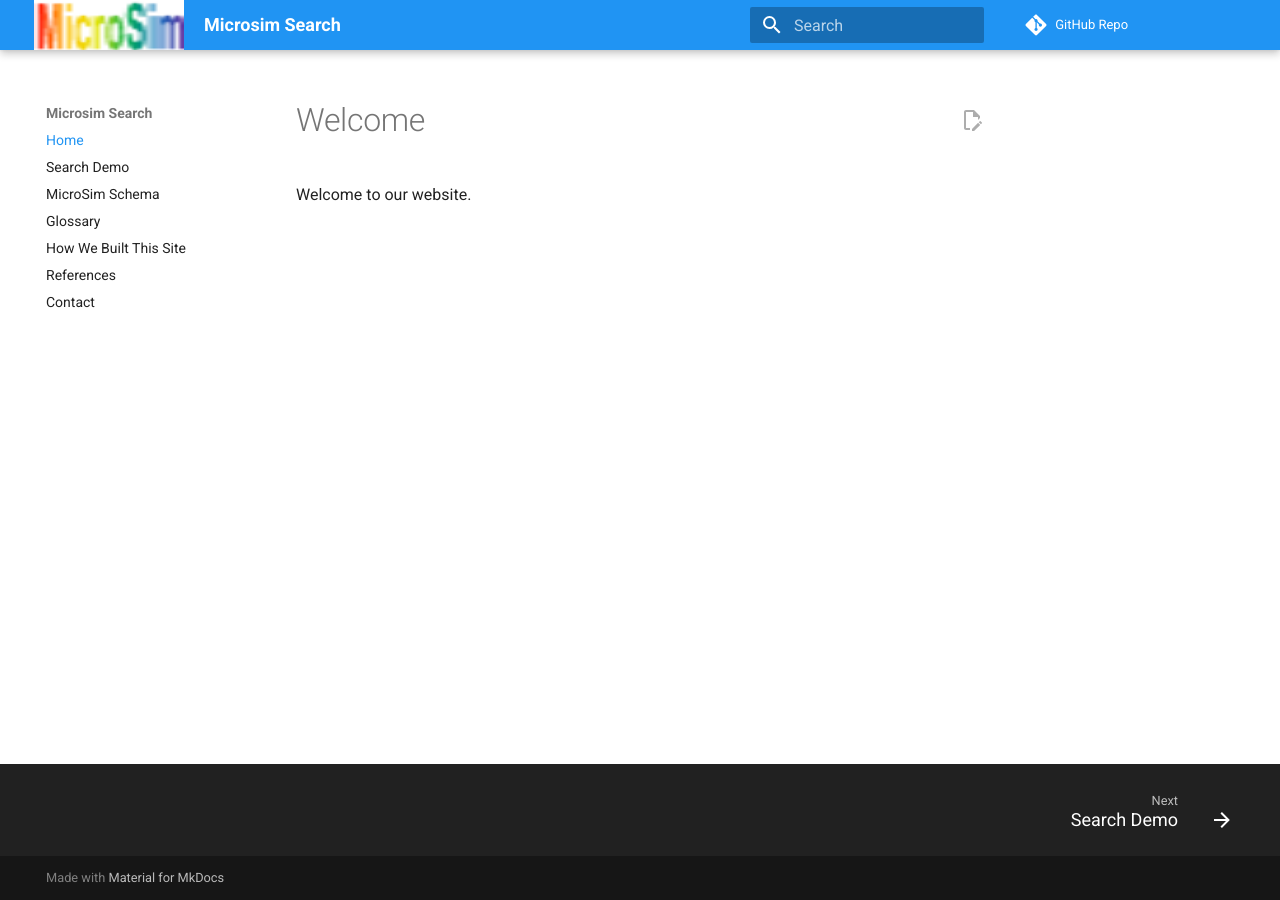
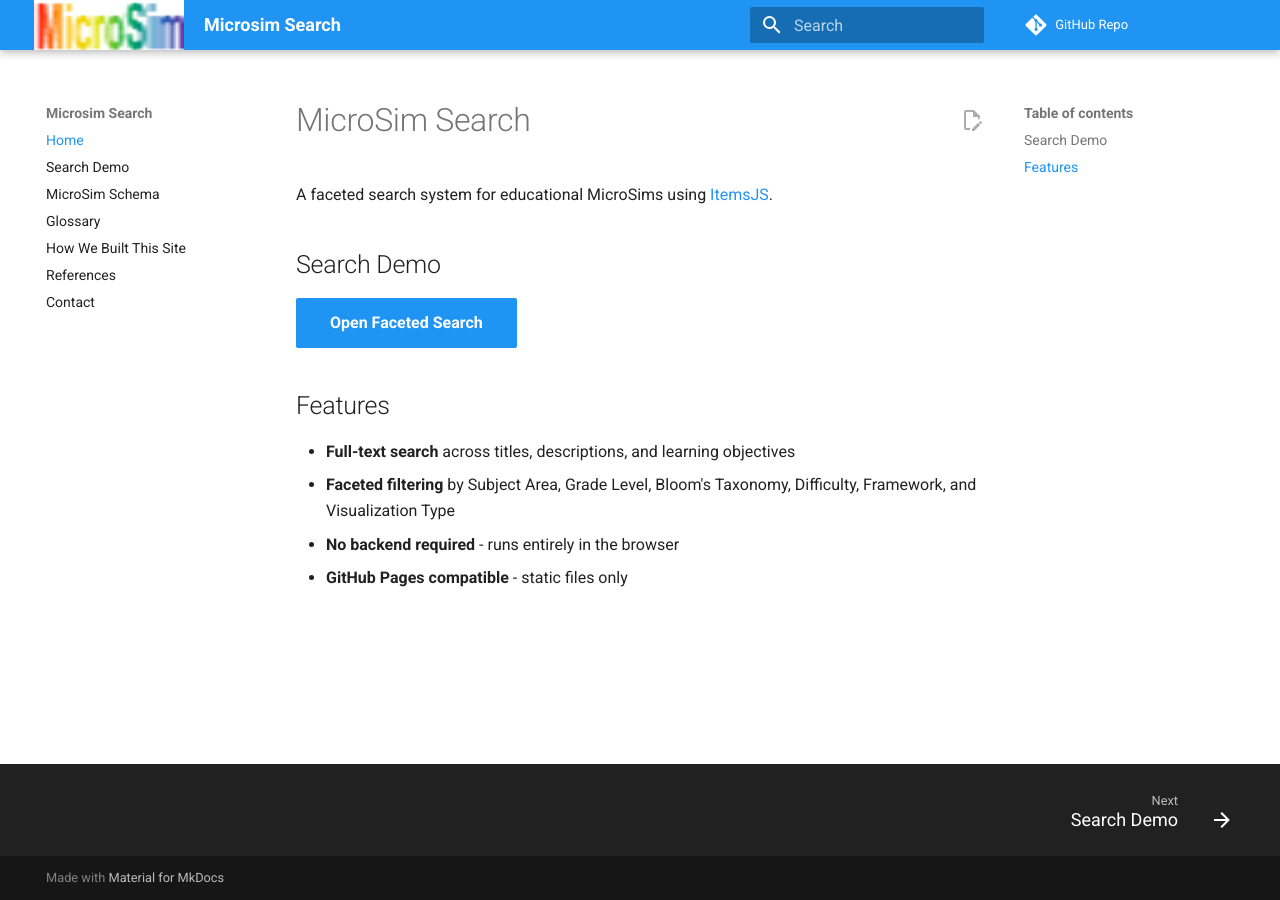
Before and after one commit to dmccreary/search-microsims, an MkDocs documentation site: the page built from docs/index.md, in a window 1280 px wide. Built offline with MkDocs 1.6.1 and Material for MkDocs 9.7.7, drawn with Linux system fonts in a browser that asks for light colours; comment, search, counter and statistics services are not loaded.

Commit message:
updating content

```diff
--- a/docs/index.md
+++ b/docs/index.md
@@ -1,3 +1,14 @@
-# Welcome
+# MicroSim Search
 
-Welcome to our website.
+A faceted search system for educational MicroSims using [ItemsJS](https://github.com/itemsapi/itemsjs).
+
+## Search Demo
+
+[Open Faceted Search](search/demo.html){ .md-button .md-button--primary }
+
+## Features
+
+- **Full-text search** across titles, descriptions, and learning objectives
+- **Faceted filtering** by Subject Area, Grade Level, Bloom's Taxonomy, Difficulty, Framework, and Visualization Type
+- **No backend required** - runs entirely in the browser
+- **GitHub Pages compatible** - static files only
```
